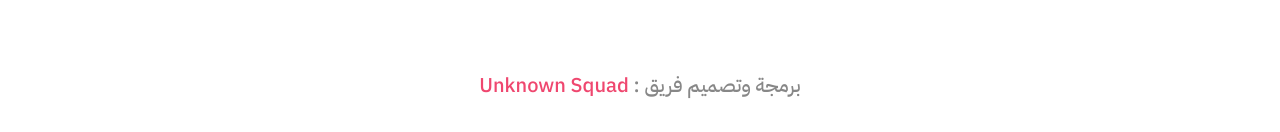
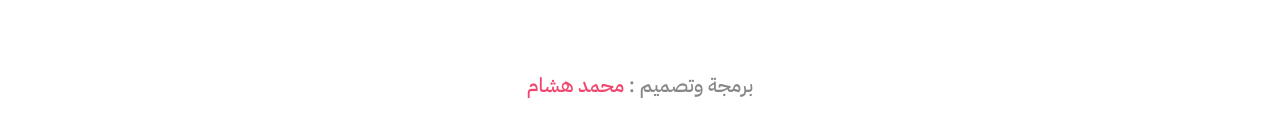
Before and after one commit to u-unknown-developers/education-landing, a Next.js app: page / in a window 1280 px wide. Shown: the part 5948-6080 px from the top of the page. Built offline with nearby package versions, Linux system fonts and the light colour scheme.

Commit message:
fix: :speech_balloon: change footer copyrights text

```diff
--- a/components/Footer.jsx
+++ b/components/Footer.jsx
@@ -56,8 +56,7 @@
         </SlideUp>
         <SlideUp>
           <small className=' text-xl font-medium sm:text-lg '>
-            برمجة وتصميم فريق :
-            <span className=' text-secondary'> Unknown Squad </span>
+            برمجة وتصميم :<span className=' text-secondary'> محمد هشام </span>
           </small>
         </SlideUp>
       </div>
```
